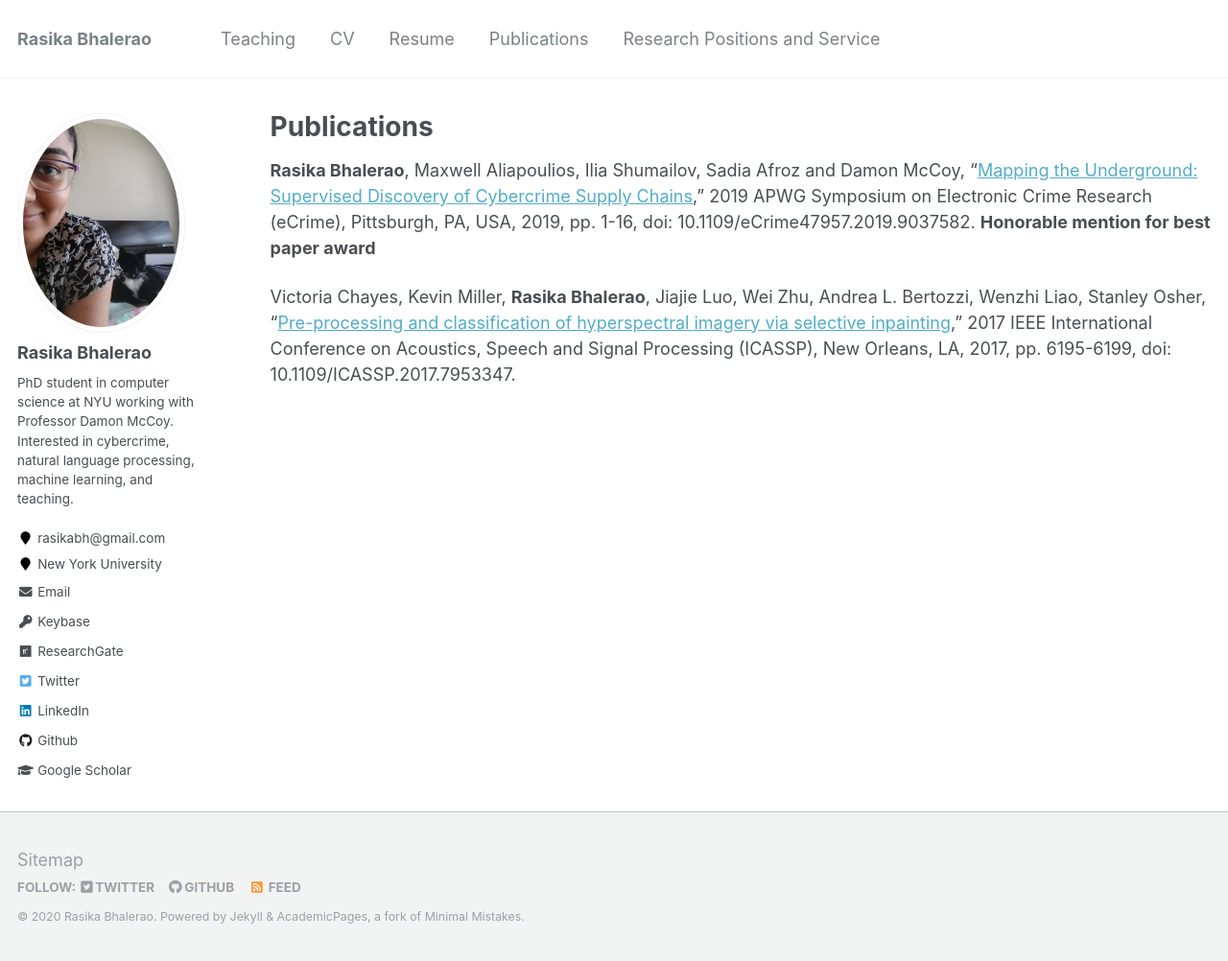
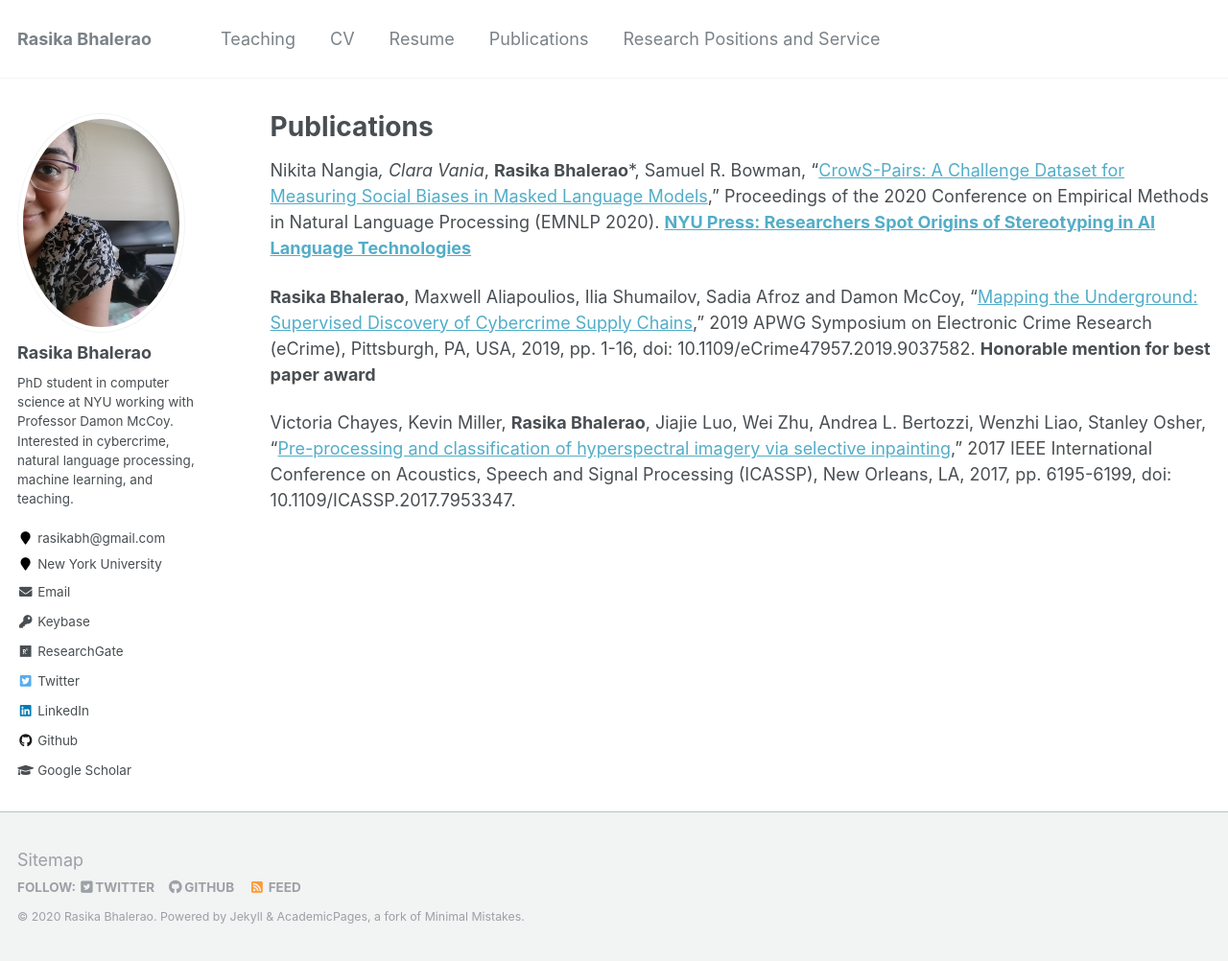
Before and after one commit to rasikabh/rasikabh.github.io, a Jekyll site: the page built from _pages/publications.md, in a window 1280 px wide and 1002 px high. Shown: the whole window at 96% size. Built offline with Jekyll 4.4.1, drawn with Linux system fonts in a browser that asks for light colours.

Commit message:
Update publications.md

```diff
--- a/_pages/publications.md
+++ b/_pages/publications.md
@@ -11,6 +11,8 @@ author_profile: true
 
 {% include base_path %}
 
+Nikita Nangia*, Clara Vania*, **Rasika Bhalerao***, Samuel R. Bowman, “[CrowS-Pairs: A Challenge Dataset for Measuring Social Biases in Masked Language Models](https://arxiv.org/abs/2010.00133),” Proceedings of the 2020 Conference on Empirical Methods in Natural Language Processing (EMNLP 2020). **[NYU Press: Researchers Spot Origins of Stereotyping in AI Language Technologies](https://www.nyu.edu/about/news-publications/news/2020/october/researchers-spot-origins-of-stereotyping-in-ai-language-technolo.html)**
+
 **Rasika Bhalerao**, Maxwell Aliapoulios, Ilia Shumailov, Sadia Afroz and Damon McCoy, “[Mapping the Underground: Supervised Discovery of Cybercrime Supply Chains](http://damonmccoy.com/papers/ecrime2019.pdf),” 2019 APWG Symposium on Electronic Crime Research (eCrime), Pittsburgh, PA, USA, 2019, pp. 1-16, doi: 10.1109/eCrime47957.2019.9037582. **Honorable mention for best paper award**
 
 Victoria Chayes, Kevin Miller, **Rasika Bhalerao**, Jiajie Luo, Wei Zhu, Andrea L. Bertozzi, Wenzhi Liao, Stanley Osher, “[Pre-processing and classification of hyperspectral imagery via selective inpainting](https://www.math.ucla.edu/~bertozzi/papers/ICASSP2017-final.pdf),” 2017 IEEE International Conference on Acoustics, Speech and Signal Processing (ICASSP), New Orleans, LA, 2017, pp. 6195-6199, doi: 10.1109/ICASSP.2017.7953347.
```
